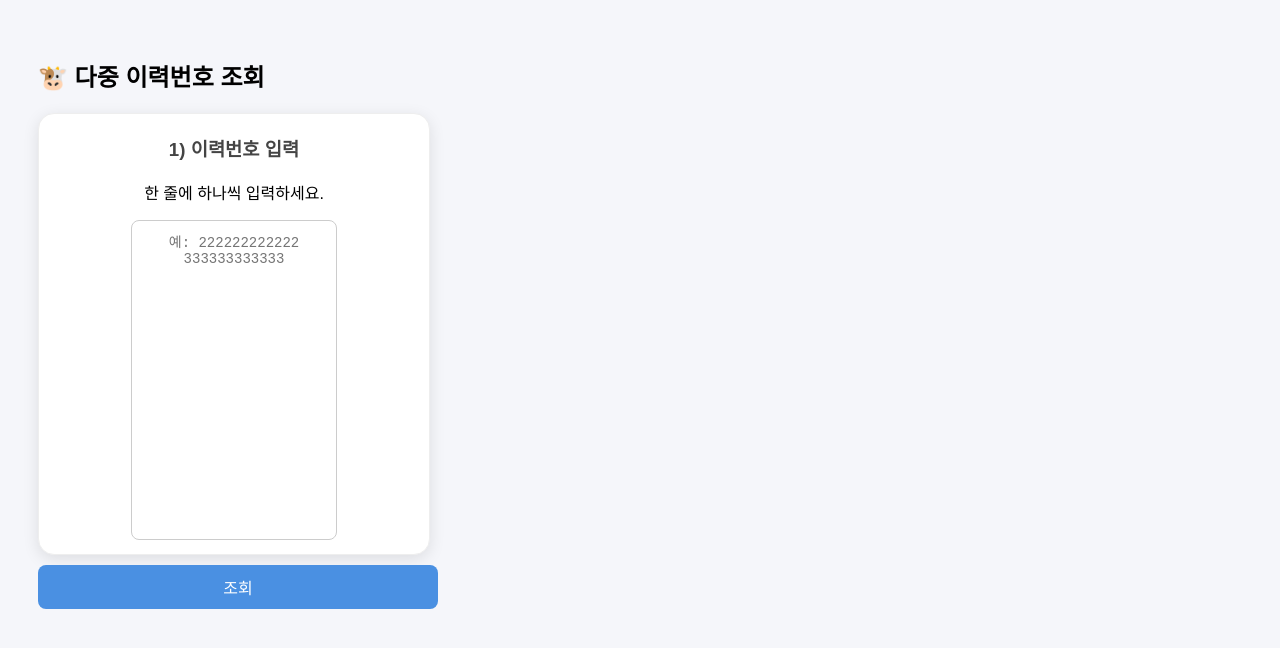
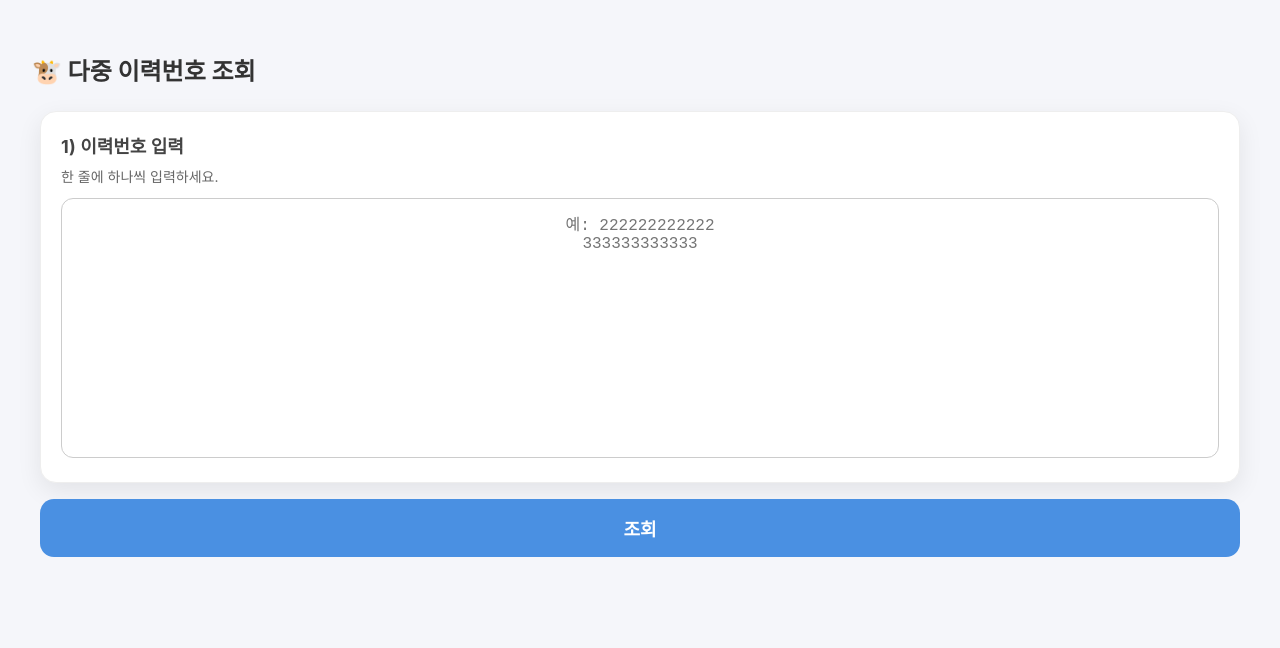
Before and after one commit to Wanjuuu/ForPotato, a website: page public/index.html in a window 1280 px wide. Drawn offline with Linux system fonts and the light colour scheme.

Commit message:
2025-12-22 해상도 조절

```diff
--- a/public/index.html
+++ b/public/index.html
@@ -1,9 +1,10 @@
 <!DOCTYPE html>
 <html lang="ko">
 <head>
+    <meta charset="UTF-8">
+    <meta name="viewport" content="width=device-width, initial-scale=1.0, maximum-scale=1.0">
+    <title>이력번호 조회</title>
     <link rel="stylesheet" href="style.css">
-<meta charset="UTF-8">
-<title>이력번호 조회</title>
 </head>
 <body>
 
@@ -39,11 +40,14 @@ form.addEventListener("submit", (e) => {
     const lines = textarea.split(/\r?\n/);
 
     for (const [i, line] of lines.entries()) {
-        if (!/^\d{12}$/.test(line)) {
+        const cleaned = line.replace(/\s+/g, ""); // 공백 제거
+
+        if (!/^\d{12}$/.test(cleaned)) {
             e.preventDefault();
-            alert(`라인 ${i + 1}번: 12자리 숫자만 입력 가능합니다!`);
+            alert(`라인 ${i + 1}번: 공백 제외 12자리 숫자만 입력 가능합니다!`);
             return;
         }
     }
+
 });
 </script>
--- a/public/style.css
+++ b/public/style.css
@@ -1,80 +1,154 @@
-body {
-    font-family: Arial, sans-serif;
-    background: #f5f6fa;
-    padding: 30px;
+/* ===============================
+   Global
+================================ */
+*,
+*::before,
+*::after {
+    box-sizing: border-box;
 }
 
+html {
+    font-size: 16px;
+}
+
+body {
+    font-family: -apple-system, BlinkMacSystemFont, "Segoe UI", Roboto, Arial, sans-serif;
+    background: #f5f6fa;
+    margin: 0;
+    padding: clamp(12px, 4vw, 32px);
+    color: #333;
+}
+
+/* ===============================
+   Title
+================================ */
+h2 {
+    margin-bottom: clamp(16px, 3vw, 24px);
+    color: #333;
+    text-align: center;
+    font-size: clamp(18px, 3.5vw, 24px);
+}
+
+/* ===============================
+   Layout
+================================ */
 .container {
     display: flex;
-    gap: 20px;
-    align-items: flex-start;
+    flex-wrap: wrap;
+    justify-content: center;
+    gap: clamp(12px, 3vw, 24px);
 }
 
-.card {
-    background: white;
-    padding: 20px;
-    width: 350px;
-    height: 400px;
-    border-radius: 16px;
-    box-shadow: 0 4px 16px rgba(0,0,0,0.1);
-    border: 1px solid #eee;
-    justify-items: center;
-
+.mainForm {
+    width: 100%;
+    max-width: 1200px;
+    margin: 0 auto;
 }
 
-
-mainForm {
-    width: 95% !important;
-    height: 80% !important;
-    box-sizing: border-box;
-
+/* ===============================
+   Card
+================================ */
+.card {
+    background: #ffffff;
+    padding: clamp(14px, 3vw, 20px);
+    width: 100%;
+    /* max-width: 420px; */
+    border-radius: 16px;
+    border: 1px solid #eee;
+    box-shadow: 0 8px 24px rgba(0,0,0,0.08);
 }
 
-.mainForm button {
-    width: 400px;
-    /* width: 800px !important; */
+/* ===============================
+   Text
+================================ */
+.card h3 {
+    margin: 0 0 8px;
+    color: #444;
+    font-size: clamp(15px, 2.5vw, 18px);
 }
 
-
-
-.card h3 {
-    margin-top: 0;
-    color: #444;
+.card p {
+    margin: 0 0 12px;
+    font-size: clamp(13px, 2.5vw, 14px);
+    color: #666;
 }
 
+/* ===============================
+   Inputs
+================================ */
 textarea {
     width: 100%;
-    height: 80%;
-    padding: 10px;
-    border-radius: 8px;
+    height: clamp(180px, 30vw, 260px);
+    padding: 12px;
+    border-radius: 12px;
     border: 1px solid #ccc;
     resize: none;
-    font-size: 14px;
-    box-sizing: border-box;
+    font-size: 16px; /* iOS zoom 방지 */
     text-align: center;
 }
 
+/* ===============================
+   Button
+================================ */
 button {
-    margin-top: 10px;
+    margin-top: 16px;
     width: 100%;
-    padding: 10px;
+    padding: clamp(12px, 3vw, 16px);
     border: none;
-    border-radius: 8px;
+    border-radius: 14px;
     background: #4a90e2;
     color: white;
-    font-size: 16px;
+    font-size: clamp(16px, 3vw, 18px);
+    font-weight: 600;
     cursor: pointer;
+    transition: background 0.2s ease, transform 0.1s ease;
 }
 
 button:hover {
     background: #3b78c4;
 }
 
+button:active {
+    transform: scale(0.98);
+}
+
+/* ===============================
+   File Input
+================================ */
 input[type="file"] {
     margin-top: 10px;
     font-size: 14px;
 }
 
-h2 {
-    margin-bottom: 20px;
+/* ===============================
+   Tablet (iPad / Surface)
+================================ */
+@media (min-width: 600px) {
+
+    .container {
+        justify-content: space-between;
+    }
+
+    .card {
+        flex: 1 1 calc(50% - 20px);
+        /* max-width: 500px; */
+    }
 }
+
+/* ===============================
+   Laptop / Desktop
+================================ */
+@media (min-width: 1024px) {
+
+    .container {
+        justify-content: flex-start;
+    }
+
+    .card {
+        /* flex: 0 0 360px; */
+    }
+
+    h2 {
+        text-align: left;
+    }
+}
```
Also changed, not shown: controllers/traceController.js (+150 -46 lines).
